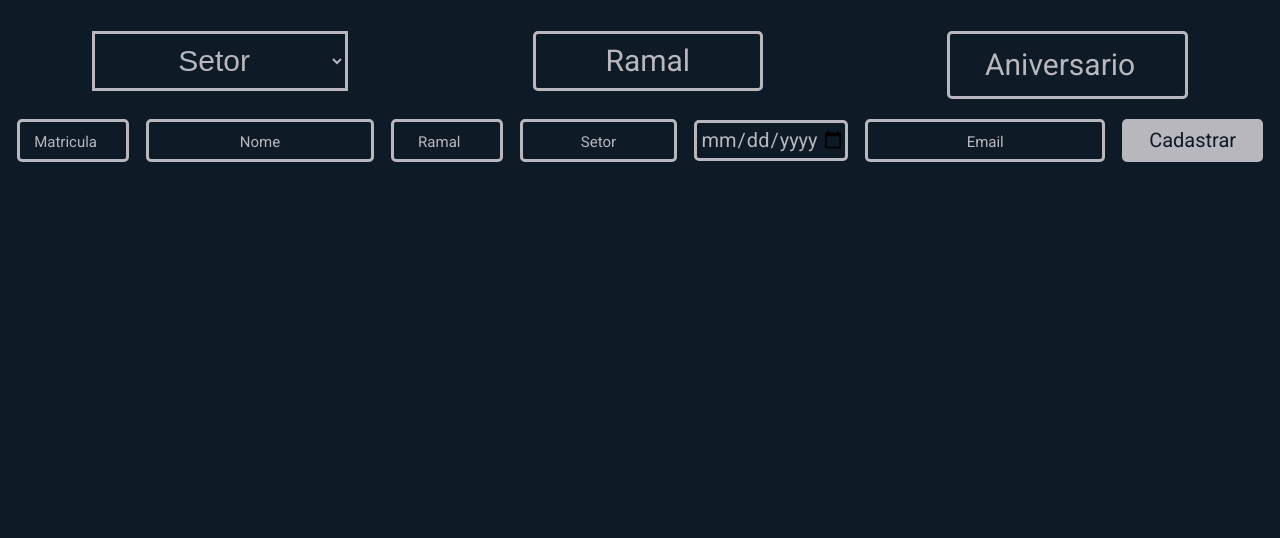
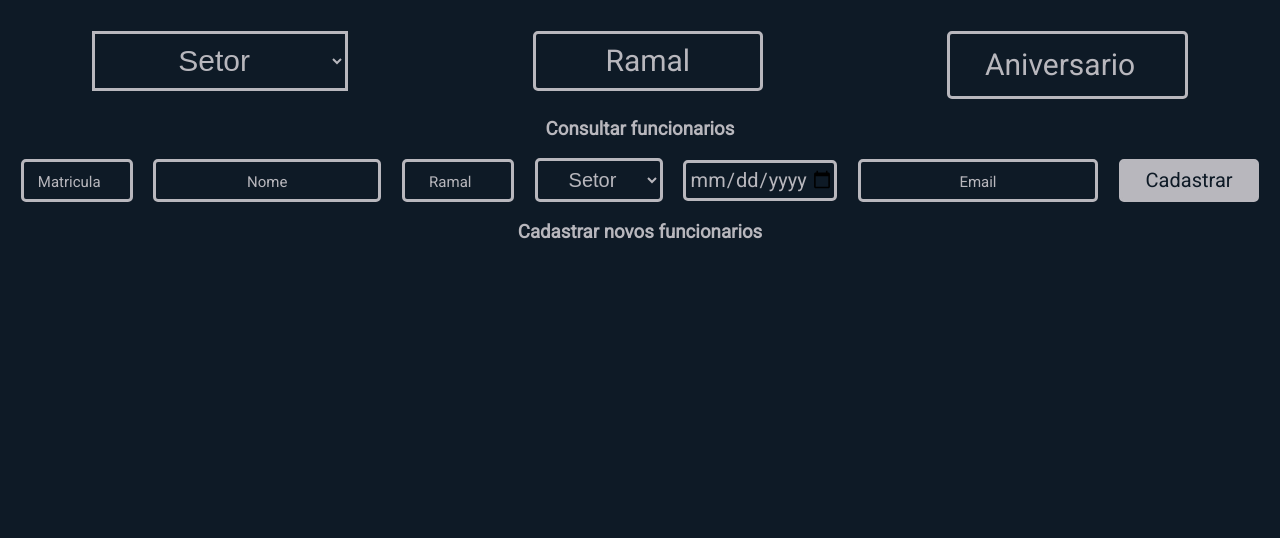
Before and after one commit to tiagooogomes/modulos, a website: page frontend/src/index.html in a window 1280 px wide. Shown: the part 128-666 px from the top of the page. Drawn offline with Linux system fonts and the light colour scheme; a web font is replaced by a local one.

Commit message:
Em pleno funcionamento

```diff
--- a/backend/rotas/adicionar.js
+++ b/backend/rotas/adicionar.js
@@ -1,7 +1,6 @@
 const fs = require('fs');
 
 function adicionarNovoFuncionario(req, res) {
-
     const data = fs.readFileSync('dados.json');
     const funcioarios = JSON.parse(data);
 
@@ -13,5 +12,4 @@ function adicionarNovoFuncionario(req, res) {
     res.json(acess)
 }
 
-
 module.exports = adicionarNovoFuncionario;
--- a/backend/rotas/aniversario.js
+++ b/backend/rotas/aniversario.js
@@ -1,11 +1,8 @@
 const fs = require('fs');
 
-
-
 function funcionariosAniversariantes(req, res) {
-
     const data = fs.readFileSync('dados.json');
-const funcioarios = JSON.parse(data);
+    const funcioarios = JSON.parse(data);
 
     const mes = req.query.mes;
 
--- a/backend/rotas/ramais.js
+++ b/backend/rotas/ramais.js
@@ -1,9 +1,6 @@
 const fs = require('fs');
 
-
-
 function funcionariosComRamais(req, res) {
-
     const data = fs.readFileSync('dados.json');
     const funcioarios = JSON.parse(data);
 
--- a/frontend/src/index.html
+++ b/frontend/src/index.html
@@ -2,14 +2,12 @@
 <html lang="pt-br">
     <head>
         <meta charset="UTF-8">
-        <!-- <meta http-equiv="X-UA-Compatible" content="IE=edge"> -->
-        <!-- <meta name="viewport" content="width=device-width, initial-scale=1.0"> -->
         <link rel="stylesheet" href="style.css" type="text/css">
         <link rel="preconnect" href="https://fonts.googleapis.com" />
         <link rel="preconnect" href="https://fonts.gstatic.com" crossorigin />
         <link href="https://fonts.googleapis.com/css2?family=Lily+Script+One&display=swap" rel="stylesheet" />
         <link href="https://fonts.googleapis.com/css2?family=Roboto&display=swap" rel="stylesheet">
-        <title>Document</title>
+        <title>CONSULTA</title>
     </head>
     <body>
         <main>
@@ -26,27 +24,29 @@
                 <input type="button"  value="Ramal" id="botao" >
                 <input type="number" min="1" max="12" id="numero" placeholder="Aniversario">
             </div>
+            <h3>Consultar funcionarios</h3>
             <form>
                 <input type="number" placeholder="Matricula" id="matricula" />
                 <input type="text" placeholder="Nome" id="nome" />
                 <input type="number" placeholder="Ramal" id="ramal" />
-                <input type="text" placeholder="Setor" id="setor">
+                <select id="novo-setor">
+                    <option disabled value selected >Setor</option>
+                    <option value="RH">Recursos Humanos</option>
+                    <option value="administração">Administração</option>
+                    <option value="operação">Operação</option>
+                    <option value="comercial">Comercial</option>
+                    <option value="financeiro">Financiero</option>
+                </select>
+                <!-- <input type="text" placeholder="Setor" id="setor"> -->
                 <input type="date" id="nascimento">
                 <input type="text" placeholder="Email" id="email">
                 <input type="button" value="Cadastrar" id="submeter">
             </form>
-
-            <!-- <div id="tabelapai"> -->
-                <table>
-                    <thead id="cabeca">
-                        <!-- <th>Nome</th>
-                        <th>Ramal</th> -->
-                    </thead>
-                    <tbody id="tabela">
-
-                    </tbody>
-                </table>
-            <!-- </div> -->
+            <h3>Cadastrar novos funcionarios</h3>
+            <table>
+                <thead id="cabeca"> </thead>
+                <tbody id="tabela"> </tbody>
+            </table>
         </main>
         <footer>
             <h2>By Apirante Tiago Santos</h2>
--- a/frontend/src/script.js
+++ b/frontend/src/script.js
@@ -1,4 +1,5 @@
 const colocarNaTabela = document.getElementById("tabela");
+const novoSetor = document.getElementById('novo-setor')
 const imputNumber = document.getElementById('numero');
 const imputButton = document.getElementById('botao');
 const buttom = document.getElementById('submeter');
@@ -27,12 +28,14 @@ imputNumber.addEventListener("input", function() {
 
 buttom.addEventListener('click', function submeterFormulario() {
 
-    const nascimento = new Date(document.getElementById('nascimento')).toLocaleDateString('pt-BR', {year: 'numeric', month: 'numeric', day: 'numeric'});
+    const nascimento = new Date(document.getElementById('nascimento').value).toLocaleDateString('pt-BR');
     const matricula = document.getElementById('matricula').value;
     const ramal = document.getElementById('ramal').value;
-    const setor = document.getElementById('setor').value;
+    const setor = novoSetor.options[novoSetor.selectedIndex].value;
     const email = document.getElementById('email').value;
     const nome = document.getElementById('nome').value;
+
+    console.log(nascimento);
 
     fetch(apiUrl + '/adicionar', {
         method: 'POST',
@@ -48,29 +51,22 @@ buttom.addEventListener('click', function submeterFormulario() {
     })
 
         .then(function(resposta){
-            console.log(resposta);
             const teste = resposta.json();
-            console.log(teste)
             return teste;
         })
 
         .then(function(data) {
             console.log(data)
-        })
-
-})
-
-
-
-
-const mapa = {
-    'Ramal': 'ramal',
-    'Setor': 'setor',
-    'Nascimento': 'nascimento'
-}
+        });
+});
 
 function fazerFetchPopularTabela(url, chave) {
     const colocarNaTabela = document.getElementById("tabela");
+    const mapa = {
+        'Ramal': 'ramal',
+        'Setor': 'setor',
+        'Nascimento': 'nascimento'
+    }
 
     fetch(apiUrl + url)
 
@@ -114,8 +110,8 @@ function nomearThead(atributo) {
     imprimirNome.appendChild(document.createTextNode("Nome"));
     imprimirAtributo.appendChild(document.createTextNode(atributo));
 
-    linha.appendChild(imprimirNome)
+    linha.appendChild(imprimirNome);
     linha.appendChild(imprimirAtributo);
 
-    thead.appendChild(linha)
+    thead.appendChild(linha);
 }
--- a/frontend/src/style.css
+++ b/frontend/src/style.css
@@ -14,6 +14,11 @@ h1{
 h2{
     font-size:25px;
     font-family: 'Roboto', sans-serif;
+}
+
+h3{
+    font-family: 'Roboto', sans-serif;
+    text-align: center;
 }
 
 #filtros {
@@ -55,7 +60,7 @@ form{
     display: flex;
     justify-content: space-evenly;
     align-items: center;
-    margin-top: 20px;
+    margin-top: 10px;
 }
 
 form input{
@@ -76,6 +81,13 @@ form input{
     width: 18%;
 }
 
+#novo-setor{
+    width: 10%;
+    height: 44px;
+    border-radius: 5px;
+    font-size: 20px;
+}
+
 #submeter{
     background-color: #B8B7BD;
     color: #0E1A26;
@@ -84,29 +96,21 @@ form input{
 }
 
 form input::placeholder{
-
     font-size: 15px;
 }
 
 table{
-
     text-align: center;
-    height: 350px;
+    height: 230px;
     width: 100%;
-    /* border: 2px solid red; */
     margin-top: 40px;
     overflow: auto;
 }
 
 td{
-    /* border: 2px solid green; */
     font-size: 30px;
     height: 60px;
     font-family: 'Roboto', sans-serif;
-}
-
-thead{
-    margin-bottom: 800px;
 }
 
 th{
@@ -121,5 +125,4 @@ footer{
     display: flex;
     justify-content: center;
     align-items: center;
-    margin-top: 20px;
 }
```
Also changed, not shown: backend/dados.json (+1 -1 lines), backend/rotas/setor.js (+1 -9 lines), demonstracao/demonstracao1.png (deleted), demonstracao/demonstracao2.png (deleted), demonstracao/demonstracao3.png (deleted), demonstracao/demonstracao4.png (deleted), demonstracao/demonstracao5.png (deleted), github.png (deleted), 1 other file.
